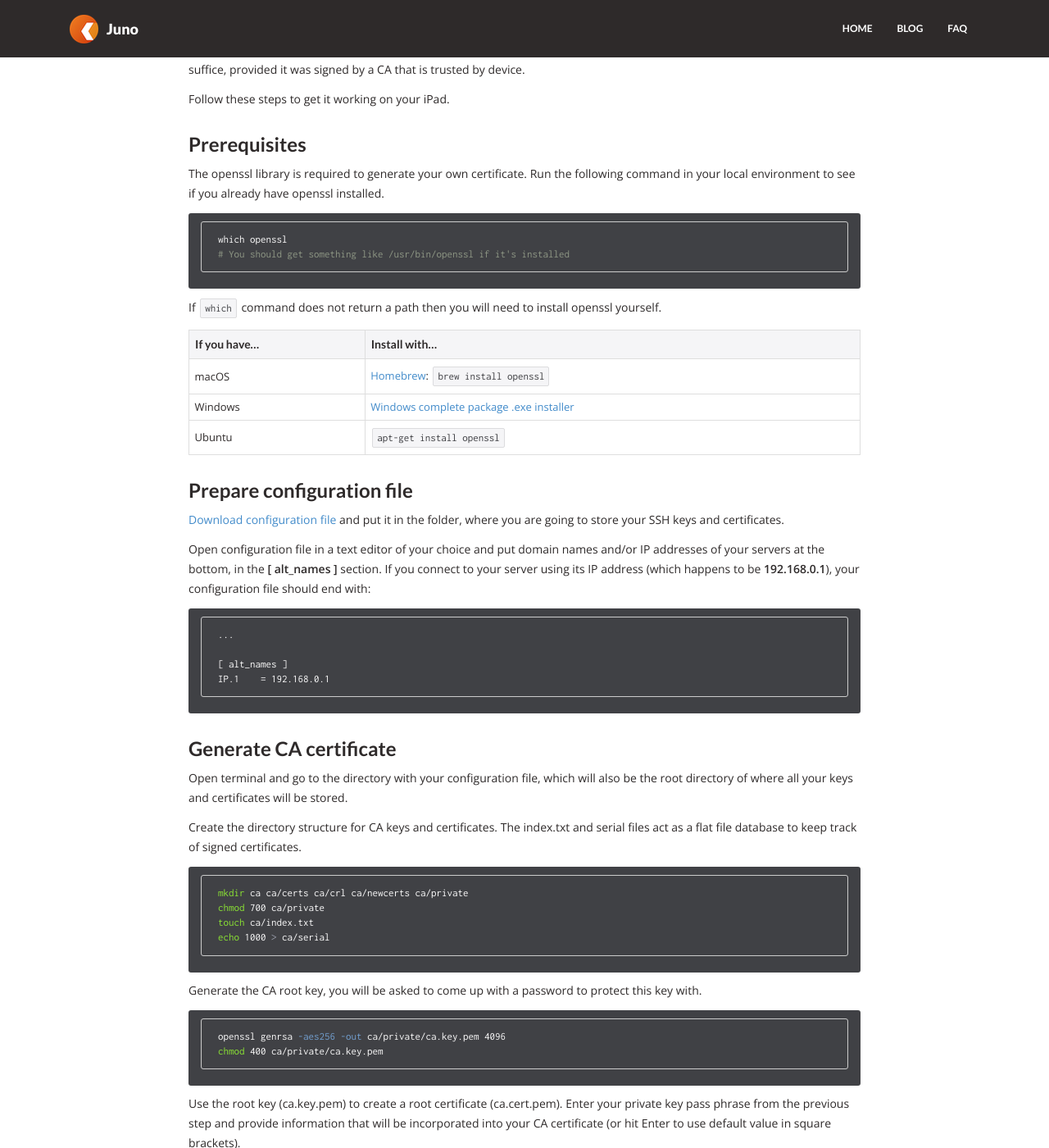
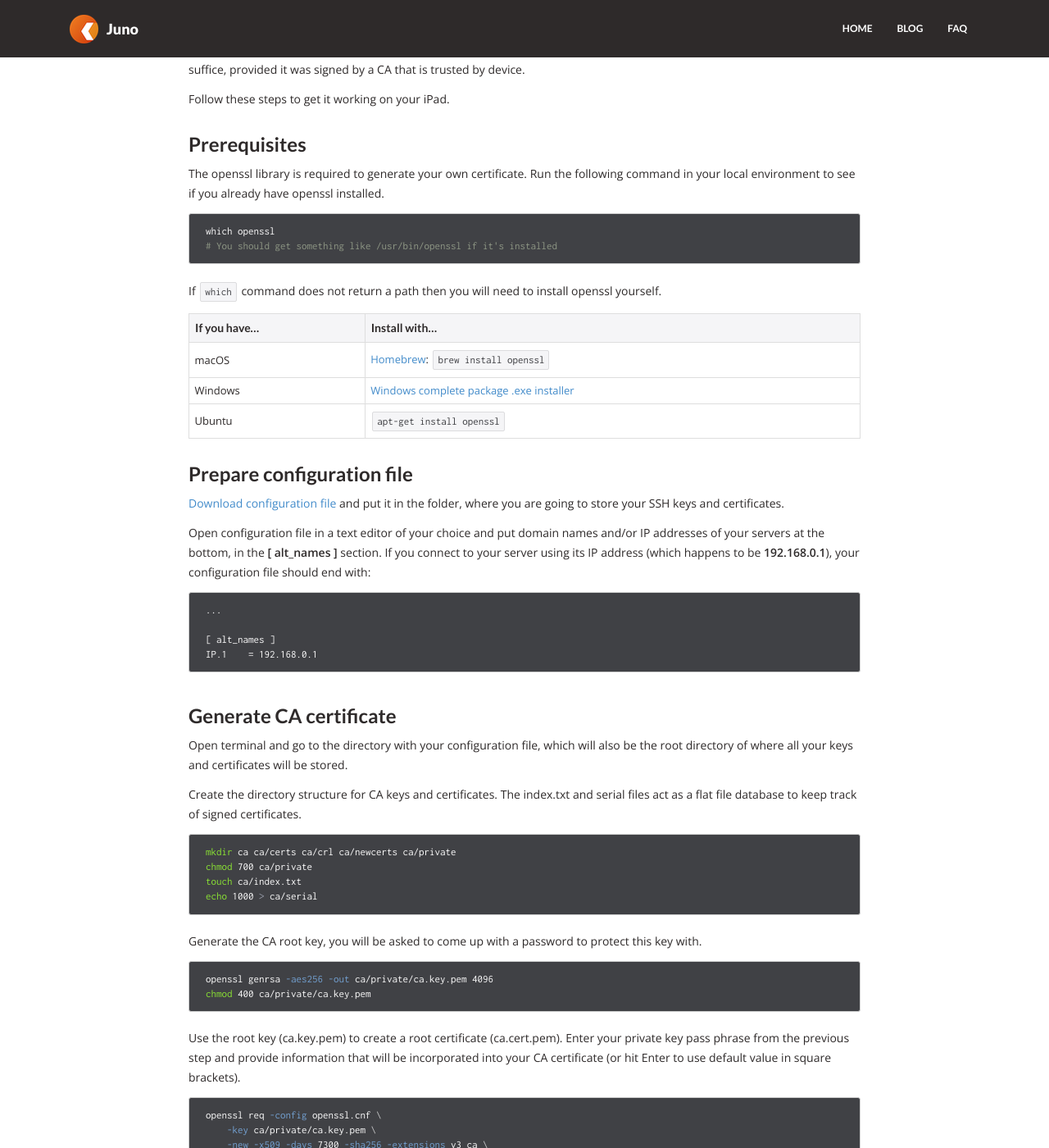
Before and after one commit to test-juno-sh/juno-website-test, a Jekyll site: the page built from _posts/2017-09-01-ssl-self-signed-cert.markdown, in a window 1280 px wide and 1400 px high, scrolled down 213 px. Shown: the whole window at 82% size. Built offline with Jekyll 4.4.1, drawn with Linux system fonts in a browser that asks for light colours; nearby versions of some CDN libraries.

Commit message:
Apply code formatting workaround for rouge 2.2.1.

```diff
--- a/_includes/css/main.css
+++ b/_includes/css/main.css
@@ -624,6 +624,11 @@ code.highlighter-rouge {
     display: inline-block;
 }
 
+div.highlight {
+	background: initial;
+	padding: 0px;
+}
+
 /* Tables */
 
 table {
```
